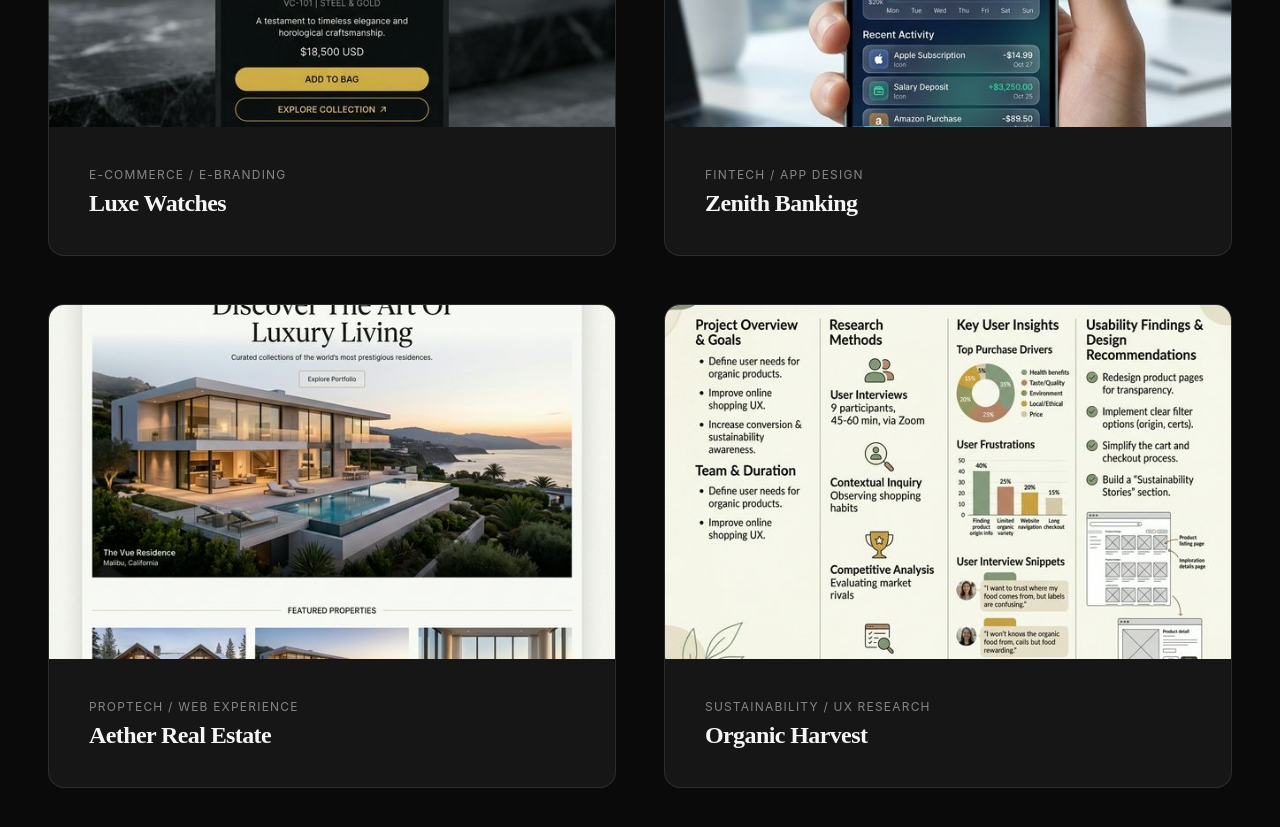
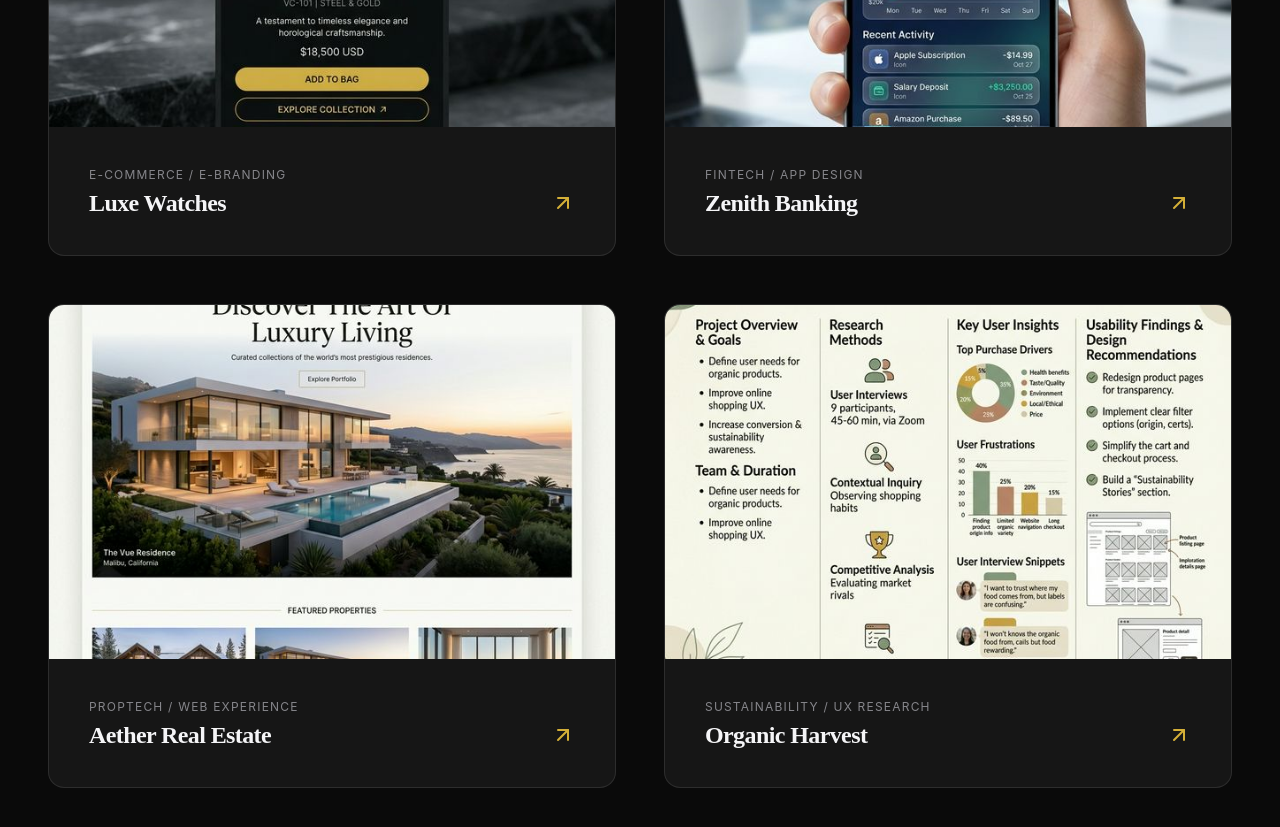
Before and after one commit to proloydas09/proloydas, a React (Vite) app: page / in a window 1280 px wide. Shown: the part 1380-2207 px from the top of the page. Built offline with nearby package versions, Linux system fonts and the light colour scheme.

Commit message:
Implement React Router and Project Details page

```diff
--- a/package.json
+++ b/package.json
@@ -13,7 +13,8 @@
   },
   "dependencies": {
     "react": "^19.2.4",
-    "react-dom": "^19.2.4"
+    "react-dom": "^19.2.4",
+    "react-router-dom": "^7.13.1"
   },
   "devDependencies": {
     "@eslint/js": "^9.39.4",
--- a/src/App.jsx
+++ b/src/App.jsx
@@ -1,62 +1,117 @@
 import { useEffect, useState } from 'react'
+import { HashRouter as Router, Routes, Route, useLocation, Link, useNavigate } from 'react-router-dom'
 import Hero from './components/Hero'
 import PortfolioGrid from './components/PortfolioGrid'
 import About from './components/About'
 import Contact from './components/Contact'
+import ProjectDetails from './components/ProjectDetails'
 
-function App() {
-  const [activeTab, setActiveTab] = useState('home');
+// ScrollToTop component to reset scroll on route change
+const ScrollToTop = () => {
+  const { pathname, hash } = useLocation();
+  useEffect(() => {
+    if (!hash) {
+      window.scrollTo(0, 0);
+    }
+  }, [pathname, hash]);
+  return null;
+};
+
+const Navigation = ({ activeTab, setActiveTab }) => {
+  const location = useLocation();
+  const isHomePage = location.pathname === '/';
+
+  const handleNavClick = (e, targetId) => {
+    if (isHomePage) {
+      e.preventDefault();
+      const element = document.getElementById(targetId);
+      if (element) {
+        element.scrollIntoView({ behavior: 'smooth' });
+        setActiveTab(targetId);
+      }
+    } else {
+      setActiveTab(targetId);
+    }
+  };
+
+  return (
+    <nav className="fixed top-6 left-1/2 -translate-x-1/2 w-[calc(100%-3rem)] max-w-6xl z-50 px-10 py-4 glass fade-in">
+      <div className="flex justify-between items-center">
+        <Link to="/" className="text-2xl font-serif font-bold text-accent tracking-tighter hover:scale-105 transition-transform" onClick={() => setActiveTab('home')}>JD.</Link>
+        <ul className="flex items-center gap-10">
+          {['work', 'about', 'contact'].map((item) => (
+            <li key={item} className="relative group">
+              <Link
+                to={`/#${item}`}
+                onClick={(e) => handleNavClick(e, item)}
+                className={`text-[13px] font-medium uppercase tracking-[0.2em] transition-all duration-300 active:scale-95 block ${activeTab === item ? 'text-accent' : 'text-muted hover:text-white'}`}
+              >
+                {item}
+              </Link>
+              <div className={`absolute -bottom-2 left-0 h-[2px] bg-accent rounded-full transition-all duration-300 ${activeTab === item ? 'w-full opacity-100' : 'w-0 opacity-0 group-hover:w-full group-hover:opacity-100'}`} />
+            </li>
+          ))}
+        </ul>
+      </div>
+    </nav>
+  );
+};
+
+const Home = ({ setActiveTab }) => {
+  const { hash } = useLocation();
 
   useEffect(() => {
-    const observerOptions = {
-      threshold: 0.1
-    };
+    if (hash) {
+      const id = hash.replace('#', '');
+      const element = document.getElementById(id);
+      if (element) {
+        setTimeout(() => {
+          element.scrollIntoView({ behavior: 'smooth' });
+          setActiveTab(id);
+        }, 100);
+      }
+    }
+  }, [hash, setActiveTab]);
 
+  useEffect(() => {
+    const observerOptions = { threshold: 0.1 };
     const observer = new IntersectionObserver((entries) => {
       entries.forEach(entry => {
         if (entry.isIntersecting) {
           entry.target.classList.add('animate');
-          // Update active tab based on scroll
           if (entry.target.id) setActiveTab(entry.target.id);
-          else if (entry.target.closest('section')?.id) setActiveTab(entry.target.closest('section').id);
         }
       });
     }, observerOptions);
 
     const elements = document.querySelectorAll('[data-animate]');
     elements.forEach(el => observer.observe(el));
-
     return () => observer.disconnect();
-  }, []);
+  }, [setActiveTab]);
 
   return (
-    <div className="app selection:bg-accent/30 overflow-x-hidden">
-      <nav
-        className="fixed top-6 left-1/2 -translate-x-1/2 w-[calc(100%-3rem)] max-w-6xl z-50 px-10 py-4 glass fade-in"
-      >
-        <div className="flex justify-between items-center">
-          <a href="#" className="text-2xl font-serif font-bold text-accent tracking-tighter hover:scale-105 transition-transform" onClick={() => setActiveTab('home')}>JD.</a>
-          <ul className="flex items-center gap-10">
-            {['work', 'about', 'contact'].map((item) => (
-              <li key={item} className="relative group">
-                <a
-                  href={`#${item}`}
-                  onClick={() => setActiveTab(item)}
-                  className={`text-[13px] font-medium uppercase tracking-[0.2em] transition-all duration-300 active:scale-95 block ${activeTab === item ? 'text-accent' : 'text-muted hover:text-white'}`}
-                >
-                  {item}
-                </a>
-                <div className={`absolute -bottom-2 left-0 h-[2px] bg-accent rounded-full transition-all duration-300 ${activeTab === item ? 'w-full opacity-100' : 'w-0 opacity-0 group-hover:w-full group-hover:opacity-100'}`} />
-              </li>
-            ))}
-          </ul>
-        </div>
-      </nav>
-      <main>
+    <>
       <div data-animate id="home" className="fade-in"><Hero /></div>
       <div data-animate id="work"><PortfolioGrid /></div>
       <div data-animate id="about"><About /></div>
       <div data-animate id="contact"><Contact /></div>
+    </>
+  );
+};
+
+function App() {
+  const [activeTab, setActiveTab] = useState('home');
+
+  return (
+    <Router>
+      <ScrollToTop />
+      <div className="app selection:bg-accent/30 overflow-x-hidden">
+        <Navigation activeTab={activeTab} setActiveTab={setActiveTab} />
+        <main>
+          <Routes>
+            <Route path="/" element={<Home activeTab={activeTab} setActiveTab={setActiveTab} />} />
+            <Route path="/project/:id" element={<ProjectDetails />} />
+          </Routes>
         </main>
         <footer className="py-24 bg-black border-t border-white/10">
           <div className="container mx-auto px-12 text-center">
@@ -64,7 +119,8 @@ function App() {
           </div>
         </footer>
       </div>
-  )
+    </Router>
+  );
 }
 
-export default App
+export default App;
--- a/src/components/PortfolioGrid.jsx
+++ b/src/components/PortfolioGrid.jsx
@@ -1,31 +1,7 @@
+import { Link } from 'react-router-dom';
+import { projects } from '../data/projects';
+
 const PortfolioGrid = () => {
-  const projects = [
-    {
-      id: 1,
-      title: "Luxe Watches",
-      category: "E-Commerce / E-Branding",
-      image: `${import.meta.env.BASE_URL}luxe_watch.png`,
-    },
-    {
-      id: 2,
-      title: "Zenith Banking",
-      category: "Fintech / App Design",
-      image: `${import.meta.env.BASE_URL}zenith_banking.png`,
-    },
-    {
-      id: 3,
-      title: "Aether Real Estate",
-      category: "Proptech / Web Experience",
-      image: `${import.meta.env.BASE_URL}aether_estate.png`,
-    },
-    {
-      id: 4,
-      title: "Organic Harvest",
-      category: "Sustainability / UX Research",
-      image: `${import.meta.env.BASE_URL}organic_harvest.png`,
-    }
-  ];
-
   return (
     <section id="work" className="section-padding container mx-auto px-12">
       <h2 className="text-6xl mb-6 text-center">Selected <span className="text-accent">Works</span></h2>
@@ -40,13 +16,18 @@ const PortfolioGrid = () => {
                 alt={project.title}
                 className="w-full h-full object-cover transition-transform duration-700 group-hover:scale-110"
               />
-              <div className="absolute inset-0 bg-black/40 flex items-center justify-center opacity-0 group-hover:opacity-100 transition-opacity duration-300">
-                <span className="btn btn-outline pointer-events-none">View Project</span>
+              <Link to={`/project/${project.id}`} className="absolute inset-0 bg-black/40 flex items-center justify-center opacity-0 group-hover:opacity-100 transition-opacity duration-300 backdrop-blur-sm">
+                <span className="btn btn-outline">View Project</span>
+              </Link>
+            </div>
+            <div className="p-10 flex justify-between items-end">
+              <div>
+                <span className="text-xs text-muted uppercase tracking-widest block mb-2">{project.category}</span>
+                <h3 className="text-2xl font-serif">{project.title}</h3>
               </div>
-            </div>
-            <div className="p-10">
-              <span className="text-xs text-muted uppercase tracking-widest block mb-2">{project.category}</span>
-              <h3 className="text-2xl font-serif">{project.title}</h3>
+              <Link to={`/project/${project.id}`} className="text-accent hover:text-white transition-colors">
+                <svg xmlns="http://www.w3.org/2000/svg" width="24" height="24" viewBox="0 0 24 24" fill="none" stroke="currentColor" strokeWidth="2" strokeLinecap="round" strokeLinejoin="round"><line x1="7" y1="17" x2="17" y2="7"></line><polyline points="7 7 17 7 17 17"></polyline></svg>
+              </Link>
             </div>
           </div>
         ))}
--- /dev/null
+++ b/src/components/ProjectDetails.jsx
@@ -0,0 +1,78 @@
+import { useParams, Link } from 'react-router-dom';
+import { projects } from '../data/projects';
+import { useEffect } from 'react';
+
+const ProjectDetails = () => {
+  const { id } = useParams();
+  const project = projects.find(p => p.id === parseInt(id));
+
+  if (!project) {
+    return (
+      <div className="min-h-screen flex flex-col items-center justify-center glass m-10 p-20">
+        <h2 className="text-4xl mb-6">Project Not Found</h2>
+        <Link to="/" className="btn btn-primary">Back to Home</Link>
+      </div>
+    );
+  }
+
+  return (
+    <div className="min-h-screen pt-32 pb-20 fade-in">
+      <div className="container mx-auto px-6 md:px-12">
+        {/* Navigation */}
+        <Link to="/" className="inline-flex items-center gap-2 text-muted hover:text-accent transition-colors mb-12 group">
+          <svg xmlns="http://www.w3.org/2000/svg" width="20" height="20" viewBox="0 0 24 24" fill="none" stroke="currentColor" strokeWidth="2" strokeLinecap="round" strokeLinejoin="round" className="group-hover:-translate-x-1 transition-transform"><line x1="19" y1="12" x2="5" y2="12"></line><polyline points="12 19 5 12 12 5"></polyline></svg>
+          <span className="uppercase tracking-[0.2em] text-xs font-semibold">Back to Home</span>
+        </Link>
+
+        {/* Hero Section */}
+        <div className="grid grid-cols-1 lg:grid-cols-2 gap-16 items-start mb-24">
+          <div className="glass overflow-hidden rounded-[2.5rem] shadow-2xl">
+            <img
+              src={project.image}
+              alt={project.title}
+              className="w-full aspect-[4/3] object-cover"
+            />
+          </div>
+          <div className="lg:pt-10">
+            <span className="text-accent text-sm uppercase tracking-[0.3em] font-bold block mb-4">{project.category}</span>
+            <h1 className="text-7xl md:text-8xl mb-10 leading-none">{project.title}</h1>
+            <div className="flex flex-wrap gap-3 mb-12">
+              {project.tech.map((item) => (
+                <span key={item} className="px-4 py-2 bg-white/5 border border-white/10 rounded-full text-xs text-muted uppercase tracking-wider">{item}</span>
+              ))}
+            </div>
+            <p className="text-2xl text-muted leading-relaxed font-light italic">
+              "{project.description}"
+            </p>
+          </div>
+        </div>
+
+        {/* Content Tabs/Sections */}
+        <div className="grid grid-cols-1 md:grid-cols-2 gap-12 bg-white/5 border border-white/10 rounded-[3rem] p-12 md:p-20 mb-20">
+          <div className="glass p-10 rounded-[2rem]">
+            <h3 className="text-2xl mb-6 text-accent font-serif italic">The Challenge</h3>
+            <p className="text-muted leading-relaxed text-lg">{project.challenges}</p>
+          </div>
+          <div className="glass p-10 rounded-[2rem]">
+            <h3 className="text-2xl mb-6 text-accent font-serif italic">The Solution</h3>
+            <p className="text-muted leading-relaxed text-lg">{project.solution}</p>
+          </div>
+        </div>
+
+        {/* Footer Navigation */}
+        <div className="flex justify-between items-center py-12 border-t border-white/10">
+          <Link to={project.id > 1 ? `/project/${project.id - 1}` : `/project/${projects.length}`} className="group py-4">
+            <span className="text-[10px] uppercase tracking-widest text-muted block mb-1">Previous</span>
+            <span className="text-xl group-hover:text-accent transition-colors">Project</span>
+          </Link>
+          <Link to={project.id < projects.length ? `/project/${project.id + 1}` : `/project/1`} className="group text-right py-4">
+            <span className="text-[10px] uppercase tracking-widest text-muted block mb-1">Next</span>
+            <span className="text-xl group-hover:text-accent transition-colors">Project</span>
+          </Link>
+        </div>
+      </div>
+    </div>
+  );
+};
+
+export default ProjectDetails;
--- /dev/null
+++ b/src/data/projects.js
@@ -0,0 +1,42 @@
+export const projects = [
+  {
+    id: 1,
+    title: "Luxe Watches",
+    category: "E-Commerce / E-Branding",
+    image: `${import.meta.env.BASE_URL}luxe_watch.png`,
+    description: "A premium e-commerce experience for high-end horology. This project focused on creating a digital storefront that mirrors the craftsmanship and prestige of luxury timepieces.",
+    tech: ["React", "Tailwind CSS", "Framer Motion", "Vite"],
+    challenges: "The main challenge was conveying the tactile quality of watch materials (polished steel, sapphire glass) through a digital screen.",
+    solution: "We implemented high-resolution zoom capabilities and smooth, material-accurate animations that highlight the watch's details as the user interacts."
+  },
+  {
+    id: 2,
+    title: "Zenith Banking",
+    category: "Fintech / App Design",
+    image: `${import.meta.env.BASE_URL}zenith_banking.png`,
+    description: "Modernizing personal finance management. Zenith is a mobile-first banking application designed to make financial data accessible, actionable, and beautiful.",
+    tech: ["React Native", "TypeScript", "D3.js", "Recoil"],
+    challenges: "Financial data can be overwhelming. The goal was to simplify complex transaction histories into intuitive visual summaries.",
+    solution: "A custom data visualization engine was built using D3.js to create interactive spending charts that help users better understand their habits at a glance."
+  },
+  {
+    id: 3,
+    title: "Aether Real Estate",
+    category: "Proptech / Web Experience",
+    image: `${import.meta.env.BASE_URL}aether_estate.png`,
+    description: "A futuristic property search platform that uses immersive visuals to help users find their next home. Aether redefines the real estate browsing experience.",
+    tech: ["Next.js", "Three.js", "GSAP", "Prismic"],
+    challenges: "Integrating 3D virtual tours seamlessly into a standard web browsing flow without sacrificing performance.",
+    solution: "Leveraged Three.js with optimized low-poly models and smart asset preloading to ensure smooth transitions between static listings and 3D tours."
+  },
+  {
+    id: 4,
+    title: "Organic Harvest",
+    category: "Sustainability / UX Research",
+    image: `${import.meta.env.BASE_URL}organic_harvest.png`,
+    description: "Connecting local farmers directly to urban consumers. Organic Harvest is a platform that simplifies the sustainable food supply chain.",
+    tech: ["React", "Node.js", "PostgreSQL", "Google Maps API"],
+    challenges: "Building trust between urban buyers and rural sellers who may not be tech-savvy.",
+    solution: "Implemented a transparent 'Farm-to-Table' tracking system and a simplified vendor dashboard that makes listing produce as easy as taking a photo."
+  }
+];
```
Also changed, not shown: 1 other file (tests, documents, lock files or other folders). Lines whose indentation alone changed are shown as unchanged.
